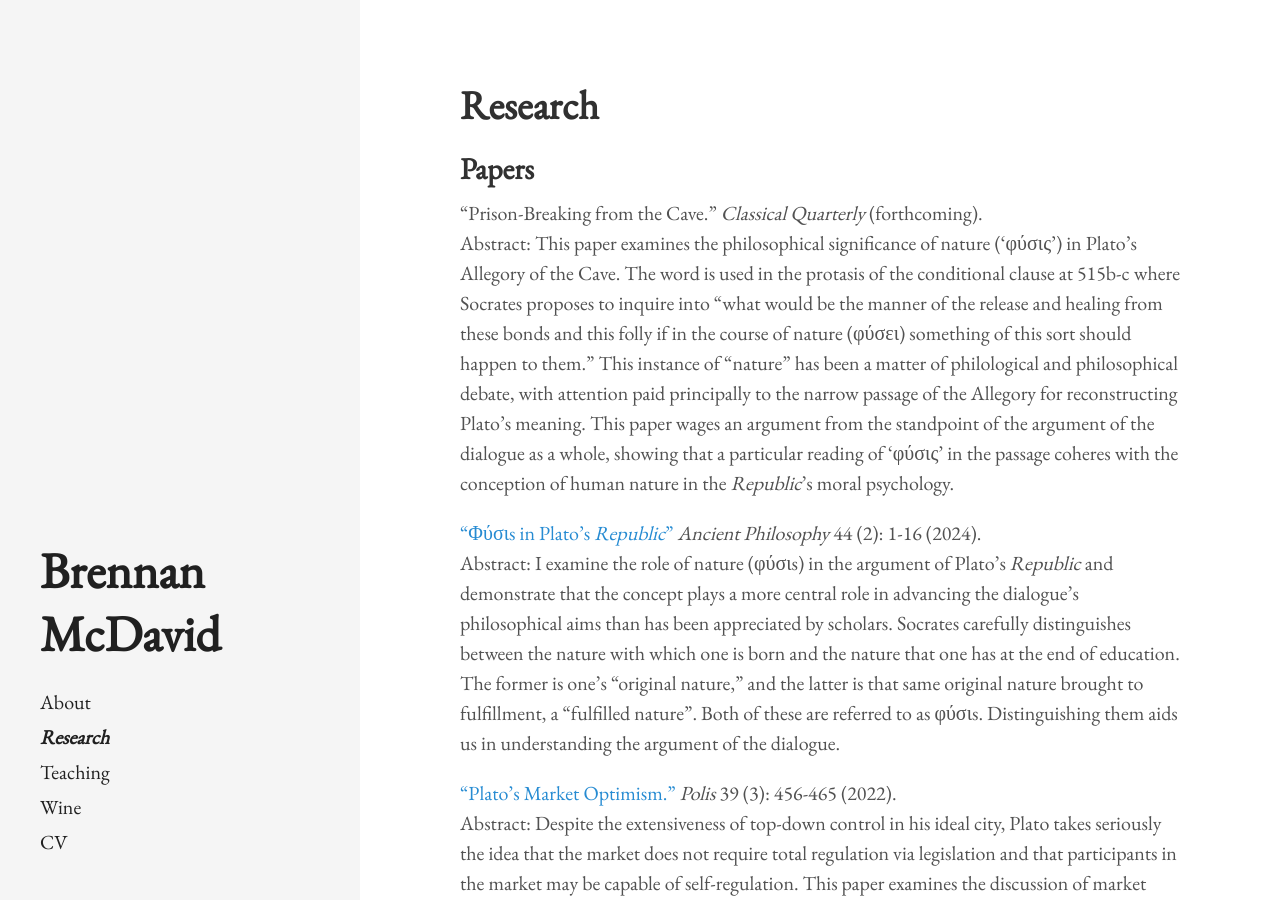
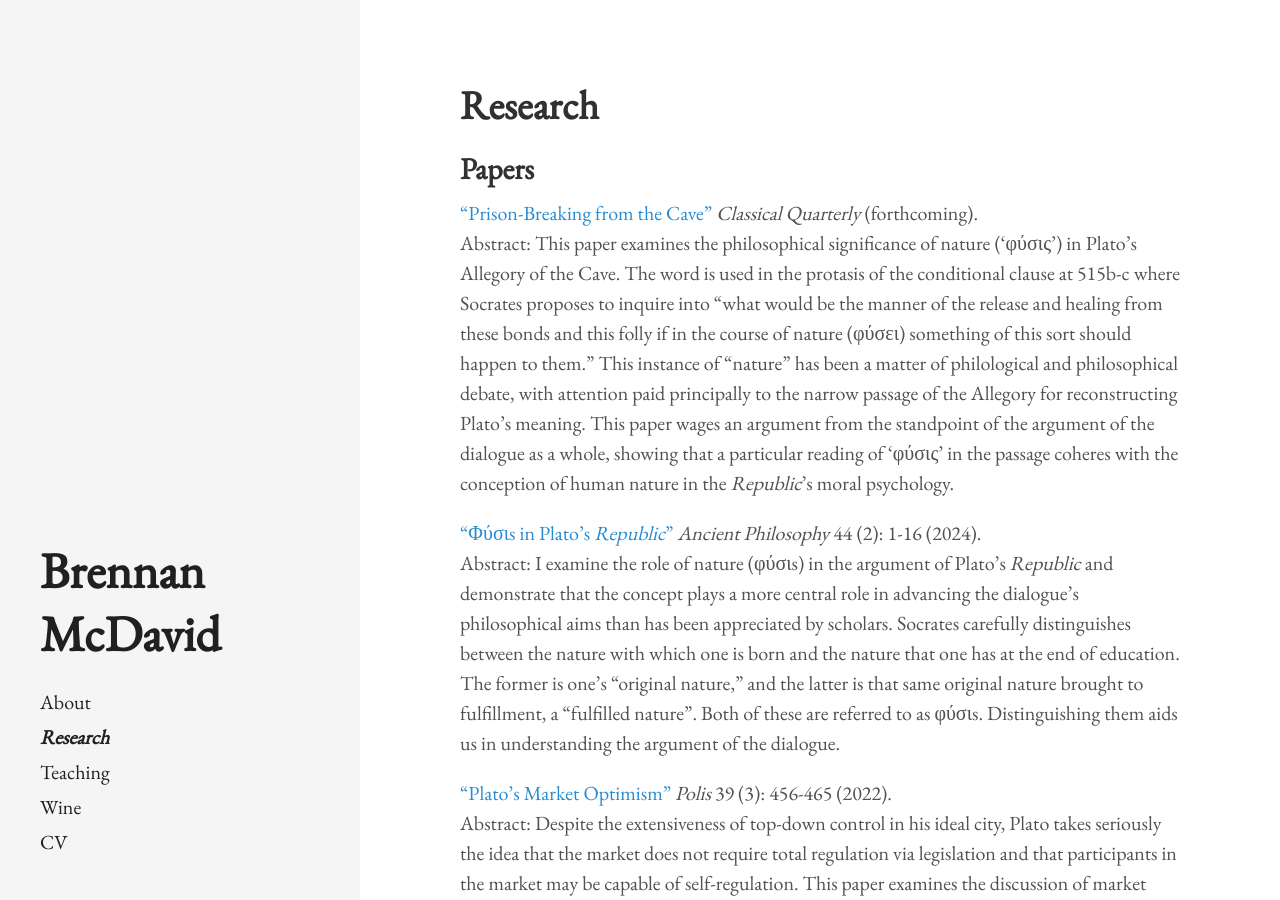
Before and after one commit to bkmcdavid/bkmcdavid.github.io, a Jekyll site: the page built from research.md, in a window 1280 px wide and 900 px high. Built offline with Jekyll 4.4.1, drawn with Linux system fonts in a browser that asks for light colours; part of the change alters nothing that is shown.

```diff
--- a/research.md
+++ b/research.md
@@ -7,13 +7,13 @@ title: Research
 
 ## Papers
 
-"Prison-Breaking from the Cave." <i>Classical Quarterly</i> (forthcoming). <br/>
+<a href="https://github.com/bkmcdavid/bkmcdavid.github.io/blob/de6f3af253ec4722b442205c1934c38ba6b9c747/pdfs/Prison-Breaking%20from%20the%20CaveCQ.docx">"Prison-Breaking from the Cave"</a> <i>Classical Quarterly</i> (forthcoming). <br/>
 Abstract: This paper examines the philosophical significance of nature (‘φύσις’) in Plato’s Allegory of the Cave. The word is used in the protasis of the conditional clause at 515b-c where Socrates proposes to inquire into “what would be the manner of the release and healing from these bonds and this folly if in the course of nature (φύσει) something of this sort should happen to them.” This instance of “nature” has been a matter of philological and philosophical debate, with attention paid principally to the narrow passage of the Allegory for reconstructing Plato’s meaning. This paper wages an argument from the standpoint of the argument of the dialogue as a whole, showing that a particular reading of ‘φύσις’ in the passage coheres with the conception of human nature in the <i>Republic</i>’s moral psychology.
 
 <a href="https://github.com/bkmcdavid/bkmcdavid.github.io/blob/5a44bb124d110118db4847c6b20e35f7730406e6/pdfs/APfinal.pdf">"Φύσιs in Plato’s <i>Republic</i>"</a> <i>Ancient Philosophy</i> 44 (2): 1-16 (2024). <br/>
 Abstract: I examine the role of nature (φύσιs) in the argument of Plato’s <i>Republic</i> and demonstrate that the concept plays a more central role in advancing the dialogue’s philosophical aims than has been appreciated by scholars. Socrates carefully distinguishes between the nature with which one is born and the nature that one has at the end of education. The former is one’s “original nature,” and the latter is that same original nature brought to fulfillment, a “fulfilled nature”. Both of these are referred to as φύσιs. Distinguishing them aids us in understanding the argument of the dialogue.
 
-<a href="https://github.com/bkmcdavid/bkmcdavid.github.io/blob/bae36776e0958984c868e59b09292047dd8ec4d2/pdfs/MarketOptimismFinalAccepted.pdf">"Plato's Market Optimism." </a> <i>Polis</i> 39 (3): 456-465 (2022). <br/>
+<a href="https://github.com/bkmcdavid/bkmcdavid.github.io/blob/bae36776e0958984c868e59b09292047dd8ec4d2/pdfs/MarketOptimismFinalAccepted.pdf">"Plato's Market Optimism" </a> <i>Polis</i> 39 (3): 456-465 (2022). <br/>
 Abstract: Despite the extensiveness of top-down control in his ideal city, Plato takes seriously the idea that the market does not require total regulation via legislation and that participants in the market may be capable of self-regulation. This paper examines the discussion of market regulation in the <i>Republic</i> and argues that the philosopher rulers play a very limited role in regulating market activities. Indeed, they are concerned only with averting excesses of wealth and poverty. The rules and regulations that are foundational to the daily functioning of the market – enforcement of contracts, resolution of disputes, etc. – are endogenous to the market participants themselves. In allowing for this self-regulation, Plato expresses tempered optimism about the market and a profound confidence in his ideal city’s educational program.
 
 <a href="https://impactum-journals.uc.pt/platojournal/article/view/10640/8201">"'Meddling in the Work of Another': πολυπραγμονεῖνin Plato’s <i>Republic</i>"</a> <i>Plato Journal</i> 23: 95 – 107 (2022). <br/>
```
